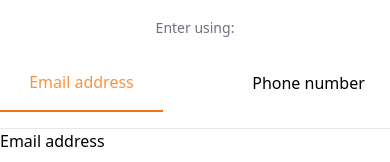
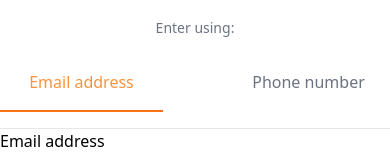
Before and after one commit to blkluv/next_carrot_market, a Next.js app: page /enter in a window 390 px wide. Shown: the part 146-308 px from the top of the page. Built offline with nearby package versions, Linux system fonts and the light colour scheme.

Commit message:
Email address와 Phone number 탭 분리

```diff
--- a/src/pages/enter.tsx
+++ b/src/pages/enter.tsx
@@ -1,4 +1,8 @@
 import { useState } from "react";
+
+function cls(...classnames:string[]){
+  return classnames.join(" ");
+}
 
 export default function Enter() {
   const [method, setMethod] = useState<"email" | "phone">("email");
@@ -12,21 +16,21 @@ export default function Enter() {
           <h5 className="text-sm font-medium text-gray-500">Enter using:</h5>
           <div className="grid w-full grid-cols-2 gap-16 pb-4 mt-8 border-b">
             <button
-             className={`pb-4 border-b-2 font-medium ${
-              method === "email"
-              ? "text-orange-400 border-orange-500"
-              : ""
-            }`}
+             className={cls(
+              "pb-4 font-medium border-b-2",
+            method === "email"
+             ? " text-orange-400 border-orange-500"
+             : "border-transparent text-gray-500")}
              onClick={onEmailClick}
              >
               Email address
             </button>
             <button
-             className={`pb-4 font-medium ${
-              method === "phone"
-                ? "border-b-2 border-orange-500 text-orange-500"
-                : ""
-             }`}
+             className={cls(
+              "pb-4 font-medium border-b-2",
+            method === "phone"
+             ? " text-orange-400 border-orange-500"
+             : "border-transparent text-gray-500")}
               onClick={onPhoneClick}
             >
              Phone number
```
